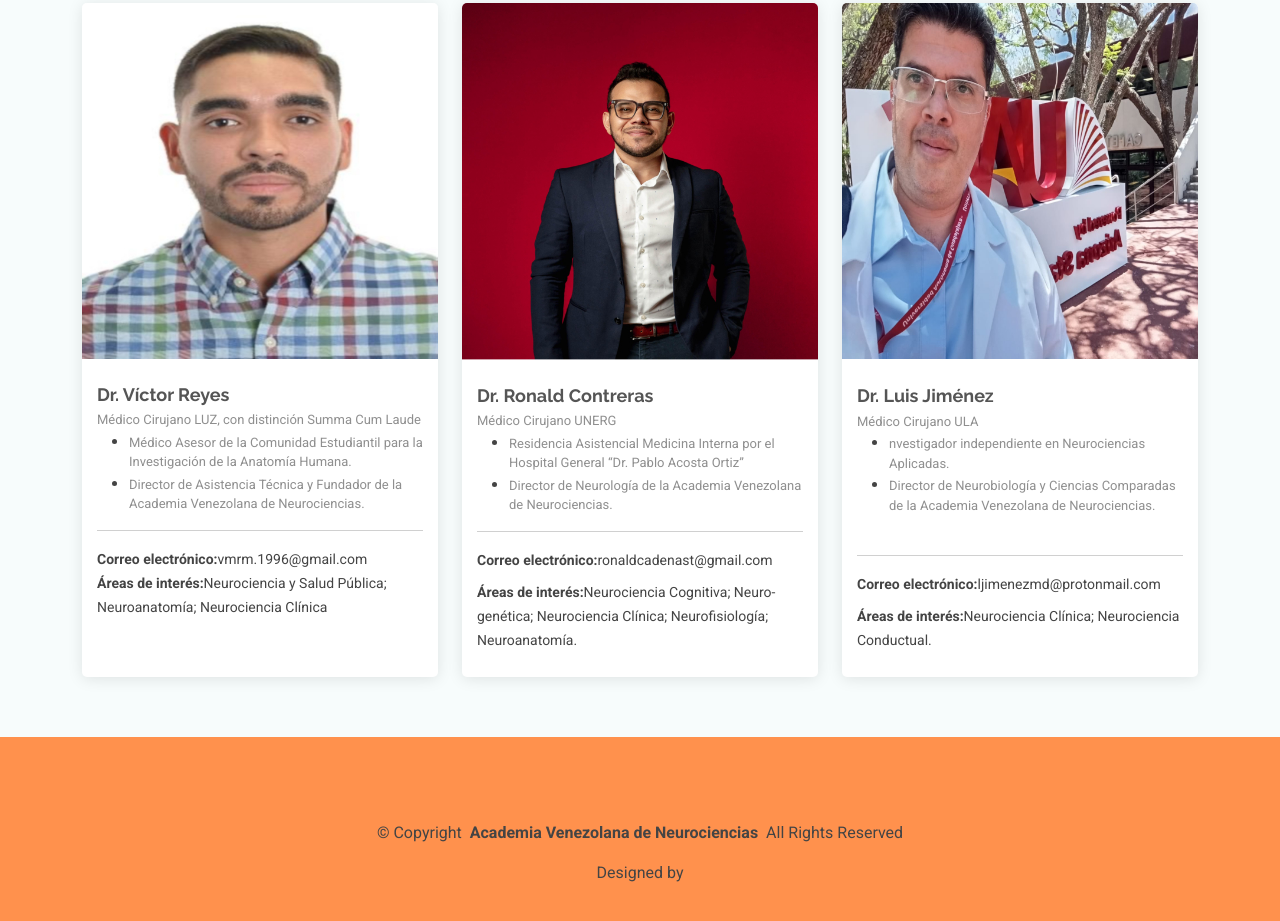
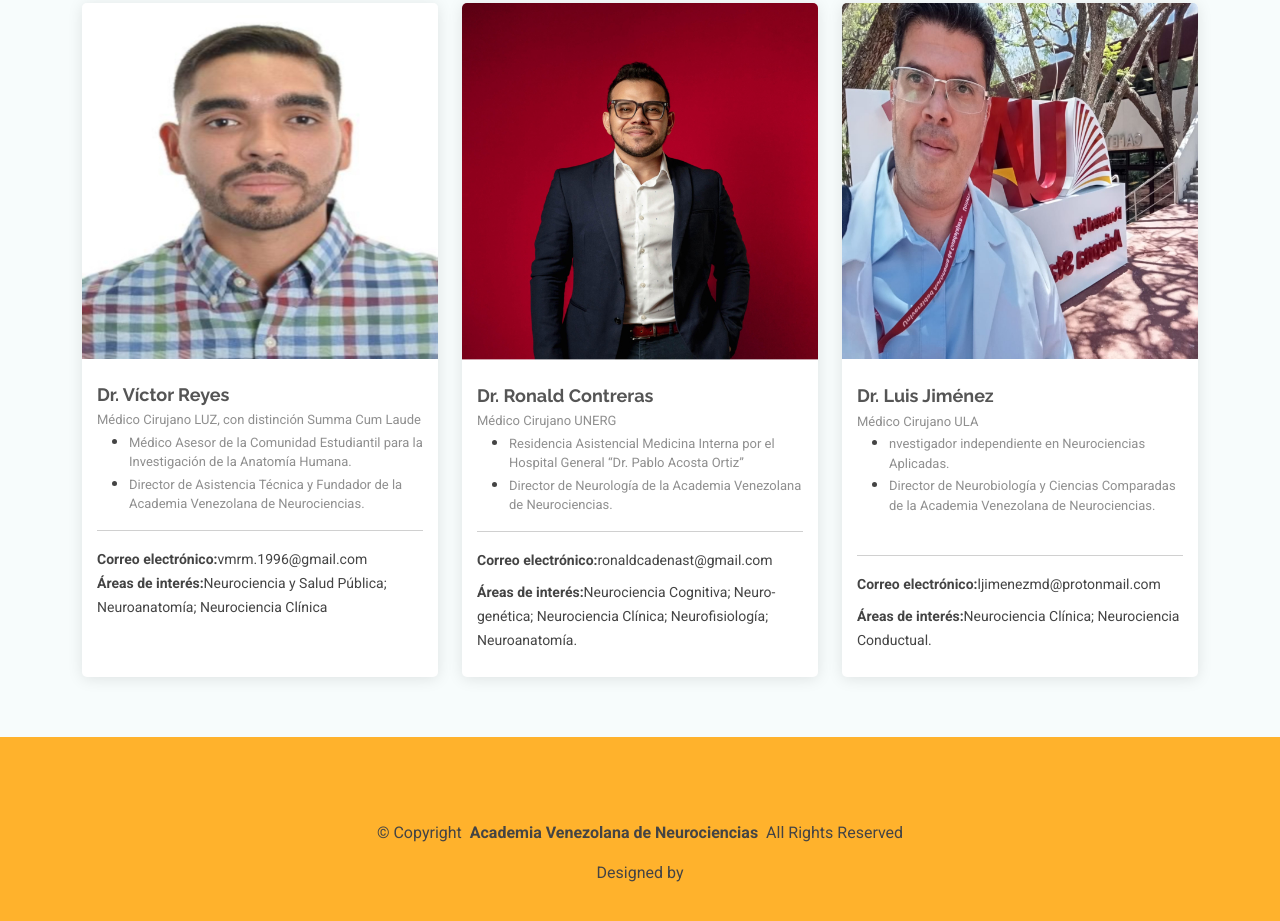
Before and after one commit to jackpa83/academy, a plain HTML site: page junta_directiva.html in a window 1280 px wide. Shown: the part 2517-3438 px from the top of the page. Drawn offline with Linux system fonts and the light colour scheme.

Commit message:
cambio 3

```diff
--- a/junta_directiva.html
+++ b/junta_directiva.html
@@ -454,7 +454,7 @@
     </section><!-- /Doctors Section -->
 
     <!-- Pricing Section -->
-    <section id="pricing" class="pricing section" style="background-color: #ff914d;">
+    <section id="pricing" class="pricing section" style="background-color: #FFB22C;">
 
       <!-- Section Title
       <div class="container section-title" data-aos="fade-up">
```
